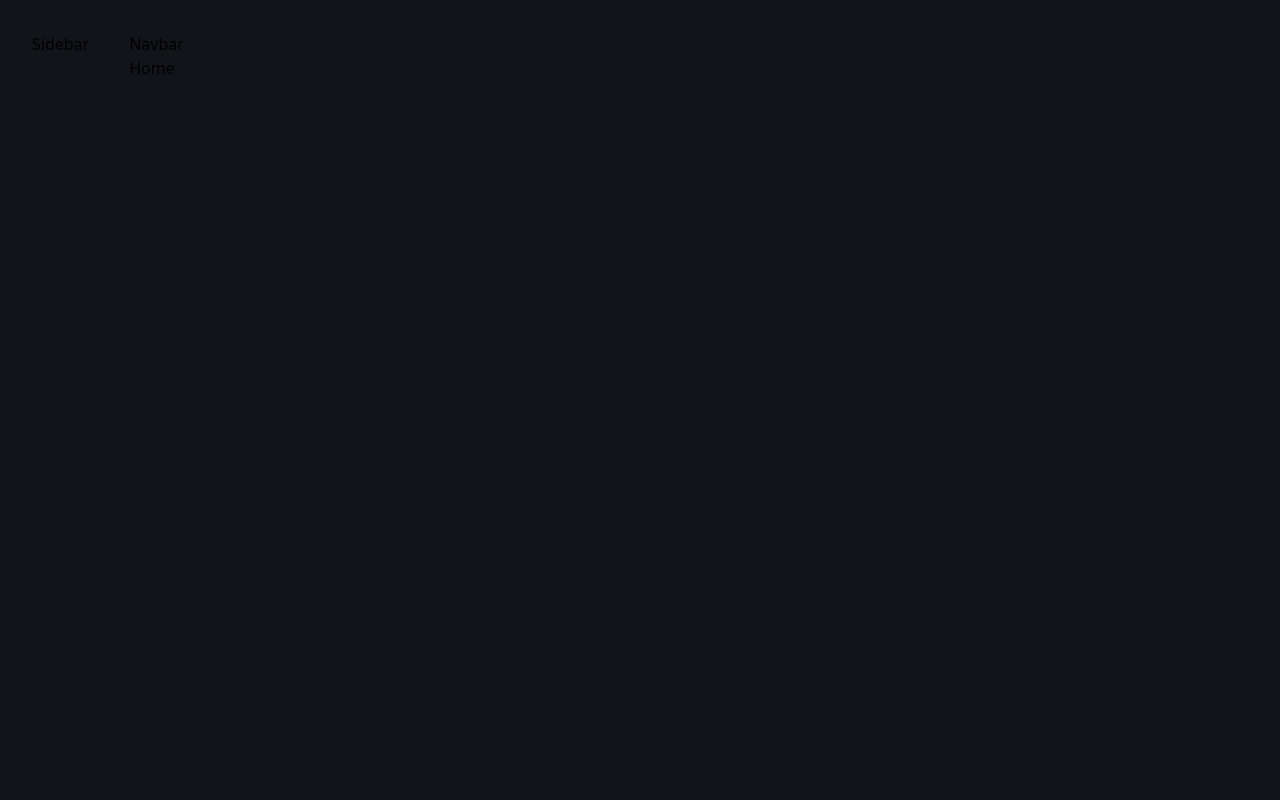
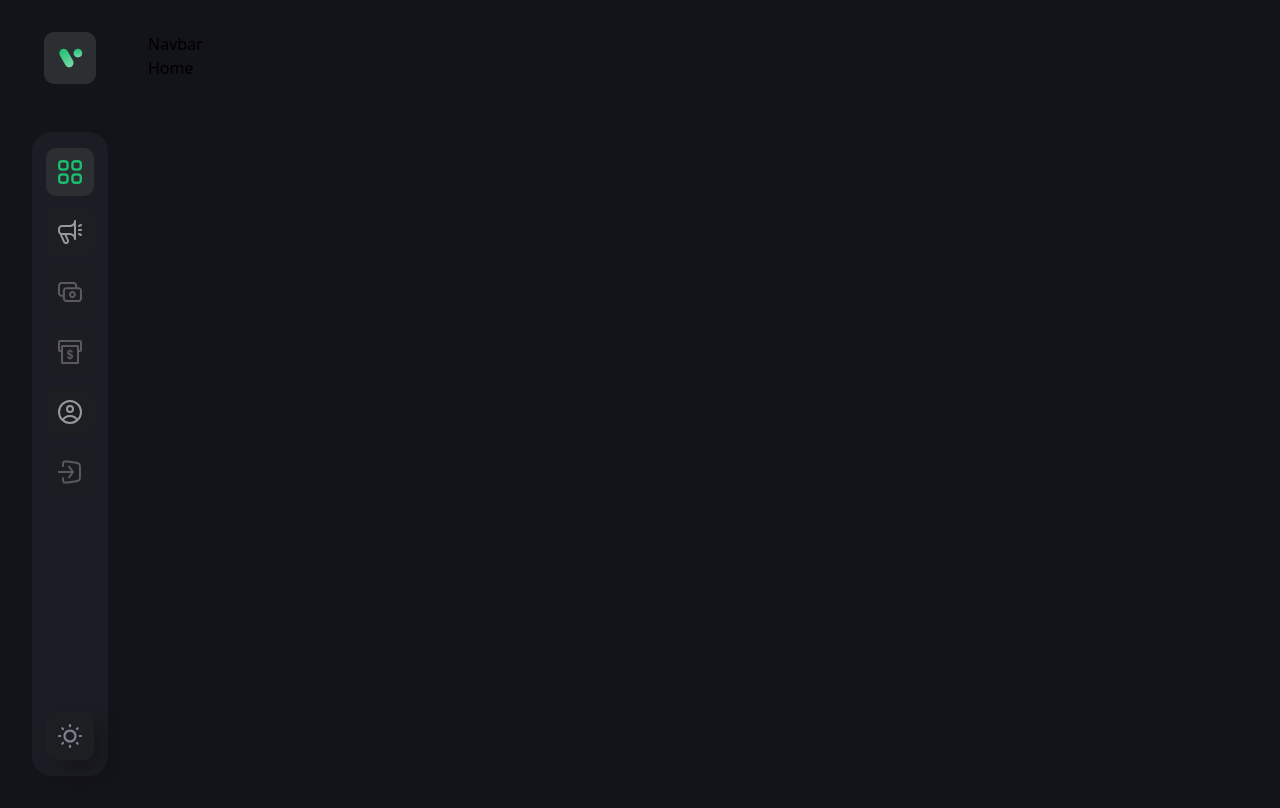
Before and after one commit to Saga690/web3-crowdfund, a React (Vite) app in the folder client/: page / in a window 1280 px wide. Built offline with nearby package versions, Linux system fonts and the light colour scheme; what thirdweb would draw is missing.

Commit message:
added sidebar

```diff
--- a/client/src/components/Sidebar.jsx
+++ b/client/src/components/Sidebar.jsx
@@ -1,13 +1,61 @@
-import React, {useState} from 'react';
-import {Link, useNavigate} from 'react-router-dom';
+import React, { useState } from "react";
+import { Link, useNavigate } from "react-router-dom";
 
-import {logo, sun} from '../assets';
-import {navlinks} from '../constants';
+import { logo, sun } from "../assets";
+import { navlinks } from "../constants";
+
+const Icon = ({ styles, name, imgUrl, isActive, disabled, handleClick }) => {
+  return (
+    <div
+      className={`w-[48px] h-[48px] rounded-[10px] ${
+        isActive && isActive === name ? "bg-[#2c2f32]" : "bg-[#1c1f22]"
+      } flex justify-center items-center ${styles} ${
+        disabled ? "opacity-50 cursor-not-allowed" : "cursor-pointer"
+      }`}
+      onClick={handleClick}
+    >
+      {!isActive ? (
+        <img src={imgUrl} alt="fund_logo" className="w-1/2 h-1/2" />
+      ) : (
+        <img
+          src={imgUrl}
+          alt="fund_logo"
+          className={`w-1/2 h-1/2 ${isActive !== name && "grayscale"}`}
+        />
+      )}
+    </div>
+  );
+};
 
 const Sidebar = () => {
+  const navigate = useNavigate();
+  const [active, setActive] = useState("dashboard");
   return (
-    <div>Sidebar</div>
-  )
-}
+    <div className="flex flex-col justify-between items-center sticky top-5 h-[93vh]">
+      <Link to="/">
+        <Icon styles="w-[52px] h-[52px] bg-[#2c2f32]" imgUrl={logo} />
+      </Link>
+      <div className="flex-1 flex flex-col justify-between items-center bg-[#1c1c24] w-[76px] rounded-[20px] py-4 mt-12">
+        <div className="flex flex-col justify-center items-center gap-3">
+          {navlinks.map((link) => (
+            <Icon
+              key={link.name}
+              {...link}
+              isActive={active}
+              handleClick={() => {
+                if (!link.disabled) {
+                  setActive(link.name);
+                  navigate(link.link);
+                }
+              }}
+            />
+          ))}
+        </div>
 
-export default Sidebar
+        <Icon styles="bg-[#1c1c24] shadow-secondary cursor-pointer" imgUrl={sun} />
+      </div>
+    </div>
+  );
+};
+
+export default Sidebar;
--- a/client/tailwind.config.js
+++ b/client/tailwind.config.js
@@ -2,7 +2,11 @@
 module.exports = {
   content: ["./index.html", "./src/**/*.{js,ts,jsx,tsx}"],
   theme: {
-    extend: {},
+    extend: {
+      boxShadow: {
+        secondary: '10px 10px 20px rgba(2, 2, 2, 0.25)',
+      },
+    },
   },
   plugins: [],
 };
```
